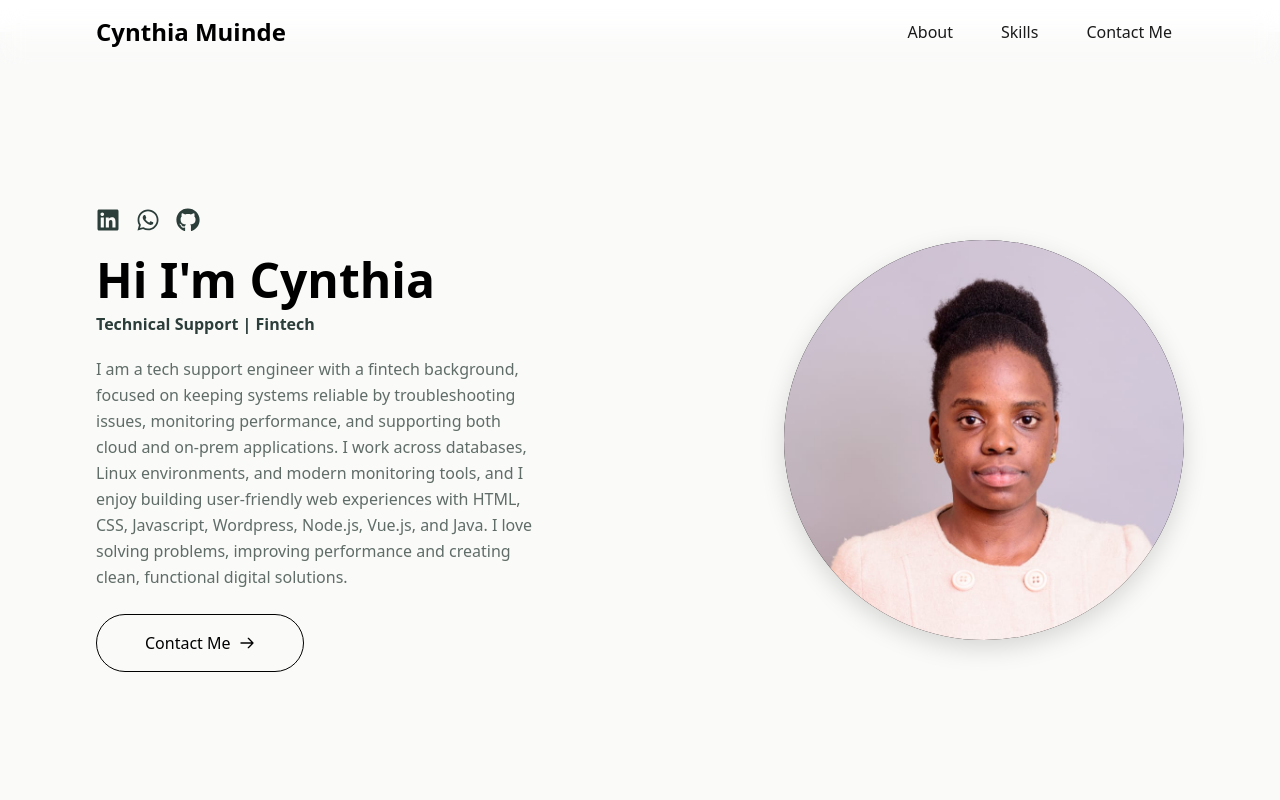
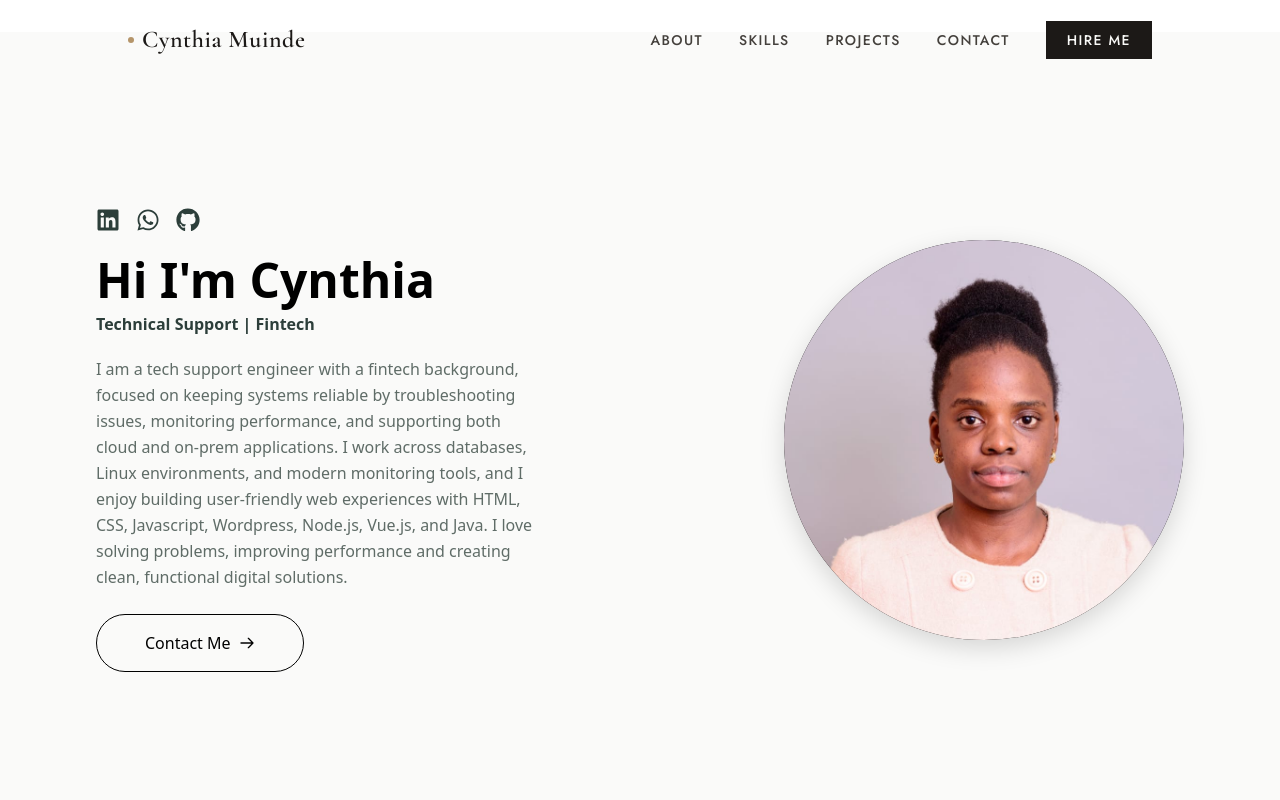
Before and after one commit to Mwandii/cynthia-personal-website, a React (Vite) app: page / in a window 1280 px wide. Shown: the top 800 px of the page. Built offline with nearby package versions, Linux system fonts and the light colour scheme.

Commit message:
redo navbar component

```diff
--- a/index.html
+++ b/index.html
@@ -3,6 +3,7 @@
   <head>
     <meta charset="UTF-8" />
     <link rel="icon" type="image/svg+xml" href="/public/Images/picture.jpeg" />
+    <link href="https://fonts.googleapis.com/css2?family=Cormorant+Garamond:wght@500;600&family=Jost:wght@400;500&display=swap" rel="stylesheet">
     <meta name="viewport" content="width=device-width, initial-scale=1.0" />
     <title>cynthia-mumbua</title>
   </head>
--- a/src/components/Navbar.jsx
+++ b/src/components/Navbar.jsx
@@ -1,131 +1,187 @@
-import { useState, useEffect } from "react";
+import { useState, useEffect, useRef } from "react";
+
+const navLinks = [
+  { label: "About", href: "#about" },
+  { label: "Skills", href: "#skills" },
+  { label: "Projects", href: "#projects" },
+  { label: "Contact", href: "#contact" },
+];
 
 function Navbar() {
   const [isMenuOpen, setIsMenuOpen] = useState(false);
   const [isScrolled, setIsScrolled] = useState(false);
+  const menuRef = useRef(null);
 
   useEffect(() => {
-    const handleScroll = () => setIsScrolled(window.scrollY > 10);
-    window.addEventListener("scroll", handleScroll);
+    const handleScroll = () => setIsScrolled(window.scrollY > 20);
+    window.addEventListener("scroll", handleScroll, { passive: true });
     return () => window.removeEventListener("scroll", handleScroll);
   }, []);
 
-  const toggleMenu = () => {
-    setIsMenuOpen(!isMenuOpen);
+  // Lock body scroll when mobile menu is open
+  useEffect(() => {
+    document.body.style.overflow = isMenuOpen ? "hidden" : "";
+    return () => { document.body.style.overflow = ""; };
+  }, [isMenuOpen]);
+
+  // Close on resize to desktop
+  useEffect(() => {
+    const handleResize = () => {
+      if (window.innerWidth >= 768) setIsMenuOpen(false);
     };
+    window.addEventListener("resize", handleResize);
+    return () => window.removeEventListener("resize", handleResize);
+  }, []);
 
-  const closeMenu = () => {
+  const handleNavClick = (href) => {
     setIsMenuOpen(false);
+    const target = document.querySelector(href);
+    if (target) {
+      setTimeout(() => {
+        target.scrollIntoView({ behavior: "smooth", block: "start" });
+      }, isMenuOpen ? 300 : 0);
+    }
   };
 
   return (
-    <nav className={`fixed top-0 w-full z-50 backdrop-blur-md transition-all duration-300 ${
-        isScrolled ? " shadow-md" : " shadow-none"
-      }`}>
-      <div className="flex justify-between items-center px-6 md:px-12 lg:px-24 py-4">
-        <h1 href="/" className="text-xl md:text-2xl font-bold text-black cursor-pointer">Cynthia Muinde</h1>
+    <>
+      <nav
+        className={`fixed top-0 left-0 right-0 z-50 transition-all duration-500 ${
+          isScrolled
+            ? "bg-[#FAFAF8]/95 backdrop-blur-md border-b border-[#E8E4DC]"
+            : "bg-transparent"
+        }`}
+      >
+        <div className="max-w-6xl mx-auto px-6 md:px-10 lg:px-16">
+          <div className="flex items-center justify-between h-16 md:h-20">
 
-        {/* Desktop Menu */}
-        <ul className="hidden md:flex gap-6 text-base">
-          <li>
-            <a href="#about" className="relative text-[#1a1a1a] px-3 py-2 font-medium
-             after:absolute after:left-0 after:bottom-0 after:h-0.5 after:w-full
-             after:bg-[#1a1a1a] after:opacity-0 after:scale-x-0
-             after:origin-left after:transition-all after:duration-300
-             hover:after:opacity-100 hover:after:scale-x-100">
-              About
+            {/* Wordmark */}
+            <a
+              href="/"
+              className="group flex items-center gap-2 no-underline"
+              aria-label="Cynthia Muinde - Home"
+            >
+              {/* Decorative dot accent */}
+              <span className="w-1.5 h-1.5 rounded-full bg-[#B5956A] transition-transform duration-300 group-hover:scale-150" />
+              <span className="font-['Cormorant_Garamond'] font-semibold text-xl md:text-2xl tracking-wide text-[#1C1917] leading-none">
+                Cynthia Muinde
+              </span>
             </a>
+
+            {/* Desktop Nav */}
+            <ul className="hidden md:flex items-center gap-1" role="list">
+              {navLinks.map(({ label, href }) => (
+                <li key={href}>
+                  <button
+                    onClick={() => handleNavClick(href)}
+                    className="relative px-4 py-2 text-sm font-['Jost'] font-medium tracking-widest uppercase text-[#44403C] transition-colors duration-200 hover:text-[#1C1917] group cursor-pointer bg-transparent border-none outline-none"
+                  >
+                    {label}
+                    <span className="absolute bottom-1 left-4 right-4 h-px bg-[#B5956A] scale-x-0 origin-left transition-transform duration-300 ease-out group-hover:scale-x-100" />
+                  </button>
                 </li>
-          <li>
-            <a href="#skills" className="relative text-[#1a1a1a] px-3 py-2 font-medium
-             after:absolute after:left-0 after:bottom-0 after:h-0.5 after:w-full
-             after:bg-[#1a1a1a] after:opacity-0 after:scale-x-0
-             after:origin-left after:transition-all after:duration-300
-             hover:after:opacity-100 hover:after:scale-x-100">
-              Skills
-            </a>
-          </li>
-          <li>
-            <a href="#contact" className="relative text-[#1a1a1a] px-3 py-2 font-medium
-             after:absolute after:left-0 after:bottom-0 after:h-0.5 after:w-full
-             after:bg-[#1a1a1a] after:opacity-0 after:scale-x-0
-             after:origin-left after:transition-all after:duration-300
-             hover:after:opacity-100 hover:after:scale-x-100">
-              Contact Me
-            </a>
+              ))}
+
+              {/* CTA */}
+              <li className="ml-4">
+                <button
+                  onClick={() => handleNavClick("#contact")}
+                  className="px-5 py-2 text-sm font-['Jost'] font-medium tracking-widest uppercase text-[#FAFAF8] bg-[#1C1917] border border-[#1C1917] transition-all duration-300 hover:bg-transparent hover:text-[#1C1917] cursor-pointer outline-none"
+                >
+                  Hire Me
+                </button>
               </li>
             </ul>
 
-        {/* Hamburger Button */}
+            {/* Hamburger */}
             <button
-          onClick={toggleMenu}
-          className="md:hidden flex flex-col gap-1.5 w-8 h-8 justify-center items-center cursor-pointer"
-          aria-label="Toggle menu"
+              onClick={() => setIsMenuOpen((prev) => !prev)}
+              className="md:hidden flex flex-col justify-center items-center w-10 h-10 gap-1.5 cursor-pointer bg-transparent border-none outline-none"
+              aria-label={isMenuOpen ? "Close menu" : "Open menu"}
+              aria-expanded={isMenuOpen}
             >
               <span
-            className={`w-6 h-0.5 bg-[#2D5016] transition-all duration-300 ${
-              isMenuOpen ? 'rotate-45 translate-y-2' : ''
+                className={`block w-6 h-px bg-[#1C1917] transition-all duration-300 origin-center ${
+                  isMenuOpen ? "rotate-45 translate-y-[5px]" : ""
                 }`}
-          ></span>
+              />
               <span
-            className={`w-6 h-0.5 bg-[#2D5016] transition-all duration-300 ${
-              isMenuOpen ? 'opacity-0' : ''
+                className={`block w-4 h-px bg-[#1C1917] transition-all duration-300 self-end ${
+                  isMenuOpen ? "opacity-0 translate-x-2" : ""
                 }`}
-          ></span>
+              />
               <span
-            className={`w-6 h-0.5 bg-[#2D5016] transition-all duration-300 ${
-              isMenuOpen ? '-rotate-45 -translate-y-2' : ''
+                className={`block w-6 h-px bg-[#1C1917] transition-all duration-300 origin-center ${
+                  isMenuOpen ? "-rotate-45 -translate-y-[5px]" : ""
                 }`}
-          ></span>
+              />
+            </button>
+          </div>
+        </div>
+      </nav>
+
+      {/* Mobile Menu Overlay */}
+      <div
+        aria-hidden={!isMenuOpen}
+        className={`fixed inset-0 z-40 md:hidden transition-all duration-500 ${
+          isMenuOpen ? "visible opacity-100" : "invisible opacity-0"
+        }`}
+      >
+        {/* Backdrop */}
+        <div
+          className="absolute inset-0 bg-[#1C1917]/60 backdrop-blur-sm"
+          onClick={() => setIsMenuOpen(false)}
+        />
+
+        {/* Slide-in panel */}
+        <div
+          ref={menuRef}
+          className={`absolute top-0 right-0 bottom-0 w-72 bg-[#FAFAF8] flex flex-col transition-transform duration-400 ease-in-out ${
+            isMenuOpen ? "translate-x-0" : "translate-x-full"
+          }`}
+        >
+          {/* Panel header */}
+          <div className="flex items-center justify-between px-8 h-16 border-b border-[#E8E4DC]">
+            <span className="font-['Cormorant_Garamond'] text-lg font-semibold text-[#1C1917] tracking-wide">
+              Menu
+            </span>
+            <button
+              onClick={() => setIsMenuOpen(false)}
+              className="w-8 h-8 flex items-center justify-center text-[#78716C] hover:text-[#1C1917] transition-colors bg-transparent border-none cursor-pointer outline-none"
+              aria-label="Close menu"
+            >
+              ✕
             </button>
           </div>
 
-      {/* Mobile Menu Dropdown */}
-      <div
-        className={`md:hidden overflow-hidden transition-all duration-300 ${
-          isMenuOpen ? 'max-h-64' : 'max-h-0'
+          {/* Nav items */}
+          <nav className="flex flex-col px-8 pt-8 gap-1">
+            {navLinks.map(({ label, href }, i) => (
+              <button
+                key={href}
+                onClick={() => handleNavClick(href)}
+                style={{ transitionDelay: isMenuOpen ? `${i * 60 + 100}ms` : "0ms" }}
+                className={`text-left py-4 font-['Cormorant_Garamond'] text-3xl font-semibold text-[#1C1917] border-b border-[#E8E4DC] hover:text-[#B5956A] transition-all duration-300 bg-transparent border-x-0 border-t-0 cursor-pointer outline-none ${
+                  isMenuOpen ? "opacity-100 translate-x-0" : "opacity-0 translate-x-4"
                 }`}
               >
-        <ul className="flex flex-col bg-[#F7F5F2] border-t border-[#C4D7B2]">
-          <li>
-            <a
-              href="#about"
-              onClick={closeMenu}
-              className="block px-6 py-3 hover:bg-[#C4D7B2] text-[#1a1a1a] hover:text-[#2D5016] transition-colors font-medium"
+                {label}
+              </button>
+            ))}
+          </nav>
+
+          {/* Bottom CTA */}
+          <div className="mt-auto px-8 pb-10">
+            <button
+              onClick={() => handleNavClick("#contact")}
+              className="w-full py-3 text-sm font-['Jost'] font-medium tracking-widest uppercase text-[#FAFAF8] bg-[#1C1917] border border-[#1C1917] transition-all duration-300 hover:bg-transparent hover:text-[#1C1917] cursor-pointer outline-none"
             >
-              About
-            </a>
-          </li>
-          <li>
-            <a
-              href="#skills"
-              onClick={closeMenu}
-              className="block px-6 py-3 hover:bg-[#C4D7B2] text-[#1a1a1a] hover:text-[#2D5016] transition-colors font-medium"
-            >
-              Skills
-            </a>
-          </li>
-          <li>
-            <a
-              href="#projects"
-              onClick={closeMenu}
-              className="block px-6 py-3 hover:bg-[#C4D7B2] text-[#1a1a1a] hover:text-[#2D5016] transition-colors font-medium"
-            >
-              Projects
-            </a>
-          </li>
-          <li>
-            <a
-              href="#contact"
-              onClick={closeMenu}
-              className="block px-6 py-3 hover:bg-[#C4D7B2] text-[#1a1a1a] hover:text-[#2D5016] transition-colors font-medium"
-            >
-              Contact Me
-            </a>
-          </li>
-        </ul>
+              Hire Me
+            </button>
           </div>
-    </nav>
+        </div>
+      </div>
+    </>
   );
 }
 
```
Lines whose indentation alone changed are shown as unchanged.
